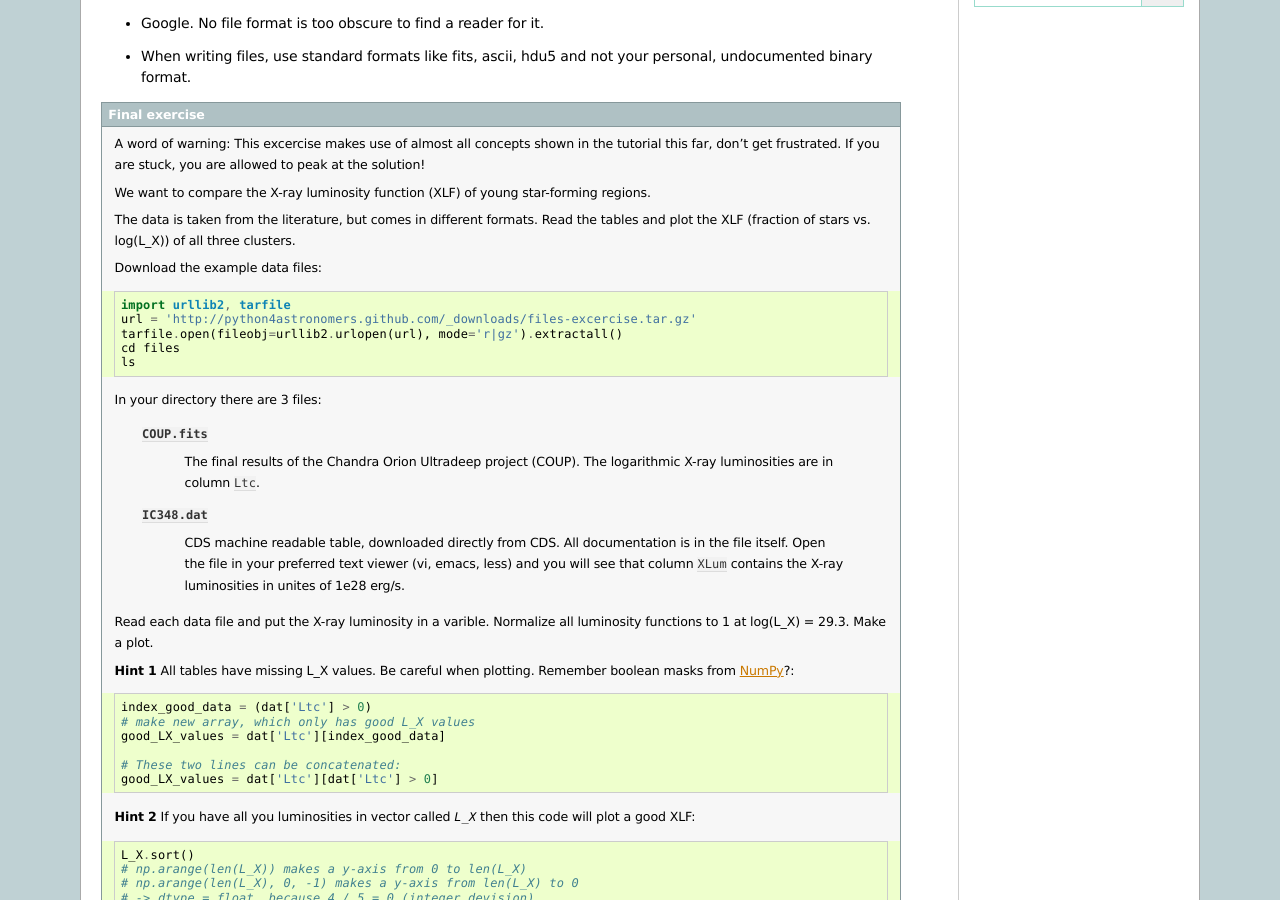
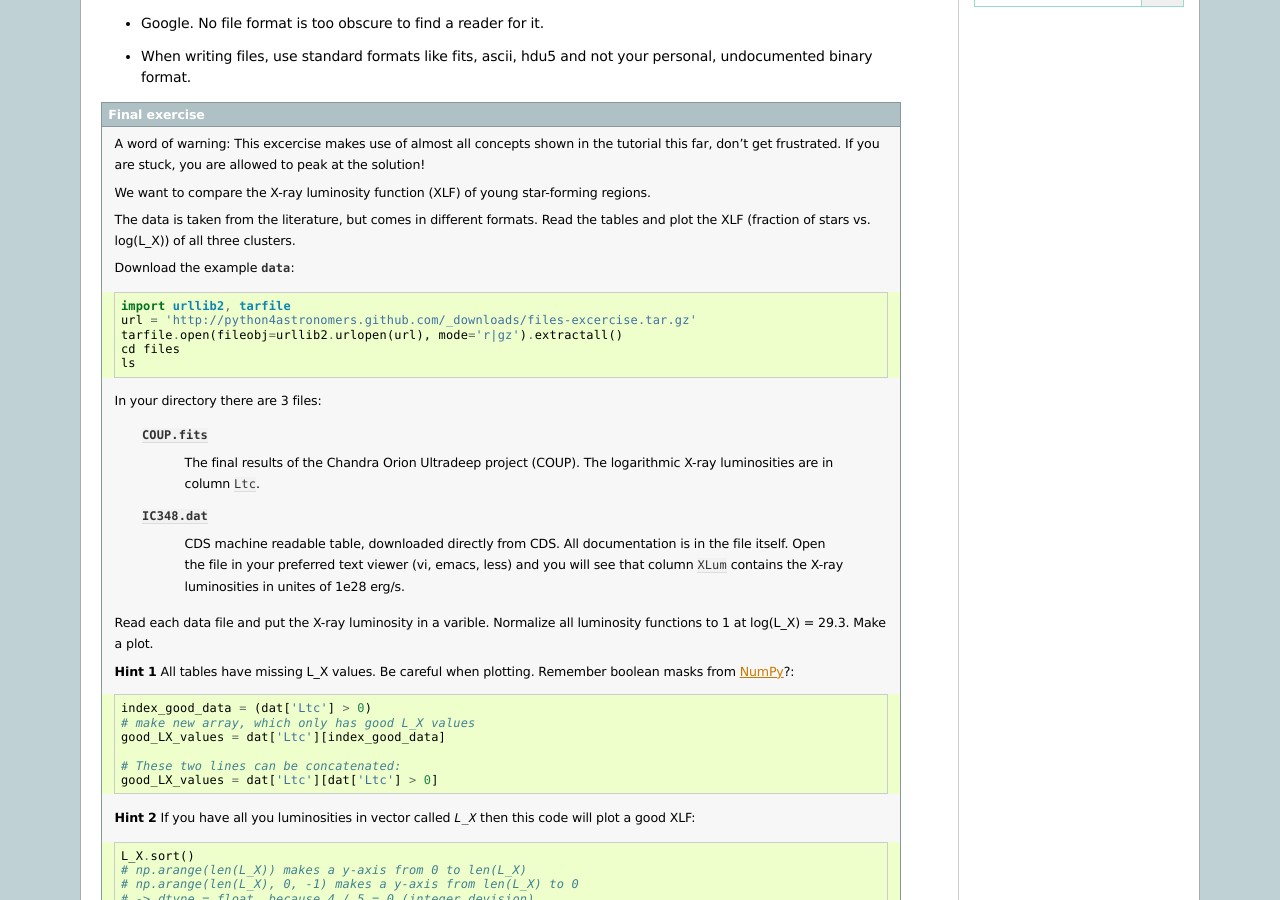
Before and after one commit to python4astronomers/python4astronomers, a Sphinx documentation site: the page built from source/files/summary.rst, in a window 1280 px wide and 900 px high, scrolled down 336 px. Built offline with Sphinx 7.4.7, drawn with Linux system fonts in a browser that asks for light colours; formulas are drawn with MathJax 3.

Commit message:
add doewnload link to make file automaticall copied to downloads floder

```diff
--- a/source/files/summary.rst
+++ b/source/files/summary.rst
@@ -36,7 +36,7 @@
     Read the tables and plot the XLF (fraction of stars vs. log(L_X)) of all
     three clusters.
 
-    Download the example data files::
+    Download the example :download:`data <../downloads/files-excercise.tar.gz>`::
 
         import urllib2, tarfile
         url = 'http://python4astronomers.github.com/_downloads/files-excercise.tar.gz'
```
